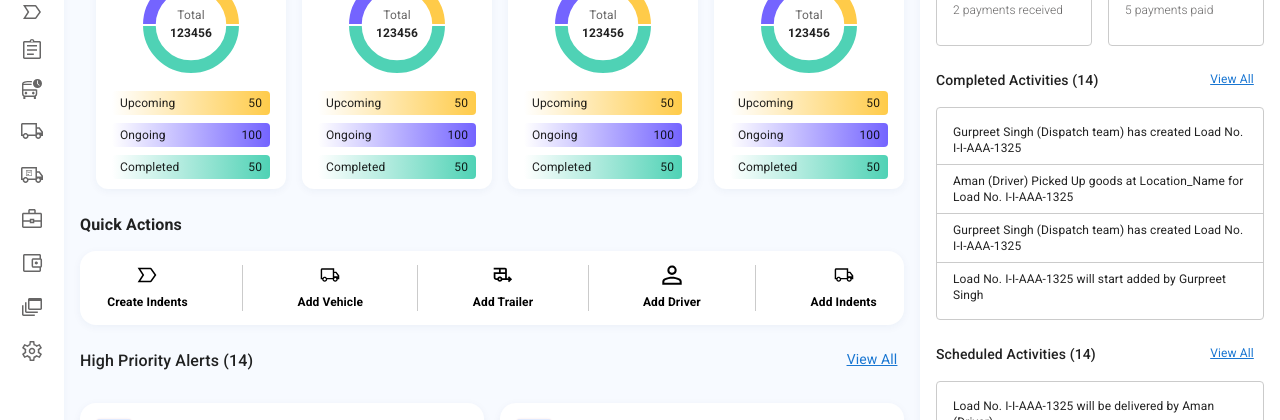
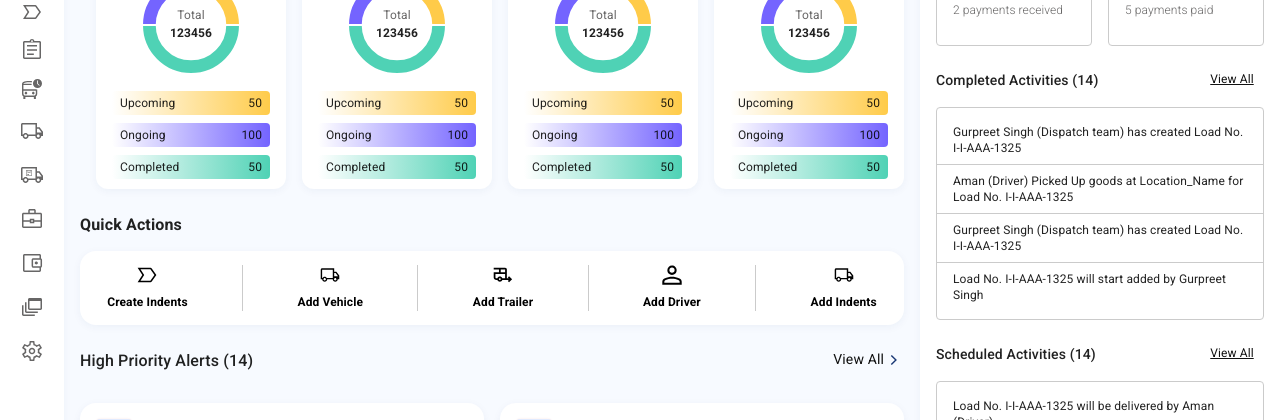
Before and after one commit to prathameshgaikwad/roado-dashboard, a React (Vite) app: page / in a window 1280 px wide. Shown: the part 151-571 px from the top of the page. Built offline with nearby package versions, Linux system fonts and the light colour scheme.

Commit message:
fix: view button

```diff
--- a/src/components/AlertsSection.jsx
+++ b/src/components/AlertsSection.jsx
@@ -10,6 +10,7 @@ const AlertsSection = () => {
         title={"High Priority Alerts (14)"}
         isLargeTitle
         isExpandable
+        hasArrow={true}
       />
       <Grid container spacing={2} mt={"14px"}>
         <Grid item xs={12} md={6}>
--- a/src/components/SectionHeader.jsx
+++ b/src/components/SectionHeader.jsx
@@ -8,6 +8,7 @@ const SectionHeader = ({
   isExpandable = false,
   isLargeTitle = false,
   url,
+  hasArrow,
 }) => {
   return (
     <Stack
@@ -32,7 +33,9 @@ const SectionHeader = ({
           </Typography>
         )}
       </Stack>
-      {isExpandable && <ViewAllButton url={url} isLarge={isLargeTitle} />}
+      {isExpandable && (
+        <ViewAllButton url={url} isLarge={isLargeTitle} hasArrow={hasArrow} />
+      )}
     </Stack>
   );
 };
--- a/src/components/ViewAllButton.jsx
+++ b/src/components/ViewAllButton.jsx
@@ -1,15 +1,33 @@
-import { Button, Link, Typography } from "@mui/material";
+import {
+  Button,
+  Icon,
+  IconButton,
+  Link,
+  Stack,
+  Typography,
+} from "@mui/material";
 
-const ViewAllButton = ({ url, isLarge }) => {
+const ViewAllButton = ({ url, isLarge, hasArrow }) => {
   return (
     <Button variant={"text"} sx={{ p: 0 }}>
-      <Link href={url}>
-        <Typography
-          fontSize={isLarge ? "14px" : "12px"}
-          sx={{ textDecoration: "underline", textTransform: "capitalize" }}>
-          View All
-        </Typography>
-      </Link>
+      <Stack direction={"row"} alignItems={"end"} justifyContent={"center"}>
+        <Link href={url} sx={{ textDecoration: "none" }}>
+          <Typography
+            fontSize={isLarge ? "14px" : "12px"}
+            sx={{
+              textDecoration: !hasArrow ? "underline" : "none",
+              textTransform: "capitalize",
+              color: "#111",
+            }}>
+            View All
+          </Typography>
+        </Link>
+        {hasArrow && (
+          <IconButton sx={{ borderRadius: 0, p: 0, height: "20px" }}>
+            <img src="public/arrow.svg" style={{ height: "100%" }} />
+          </IconButton>
+        )}
+      </Stack>
     </Button>
   );
 };
```
Also changed, not shown: public/arrow.svg (added).
